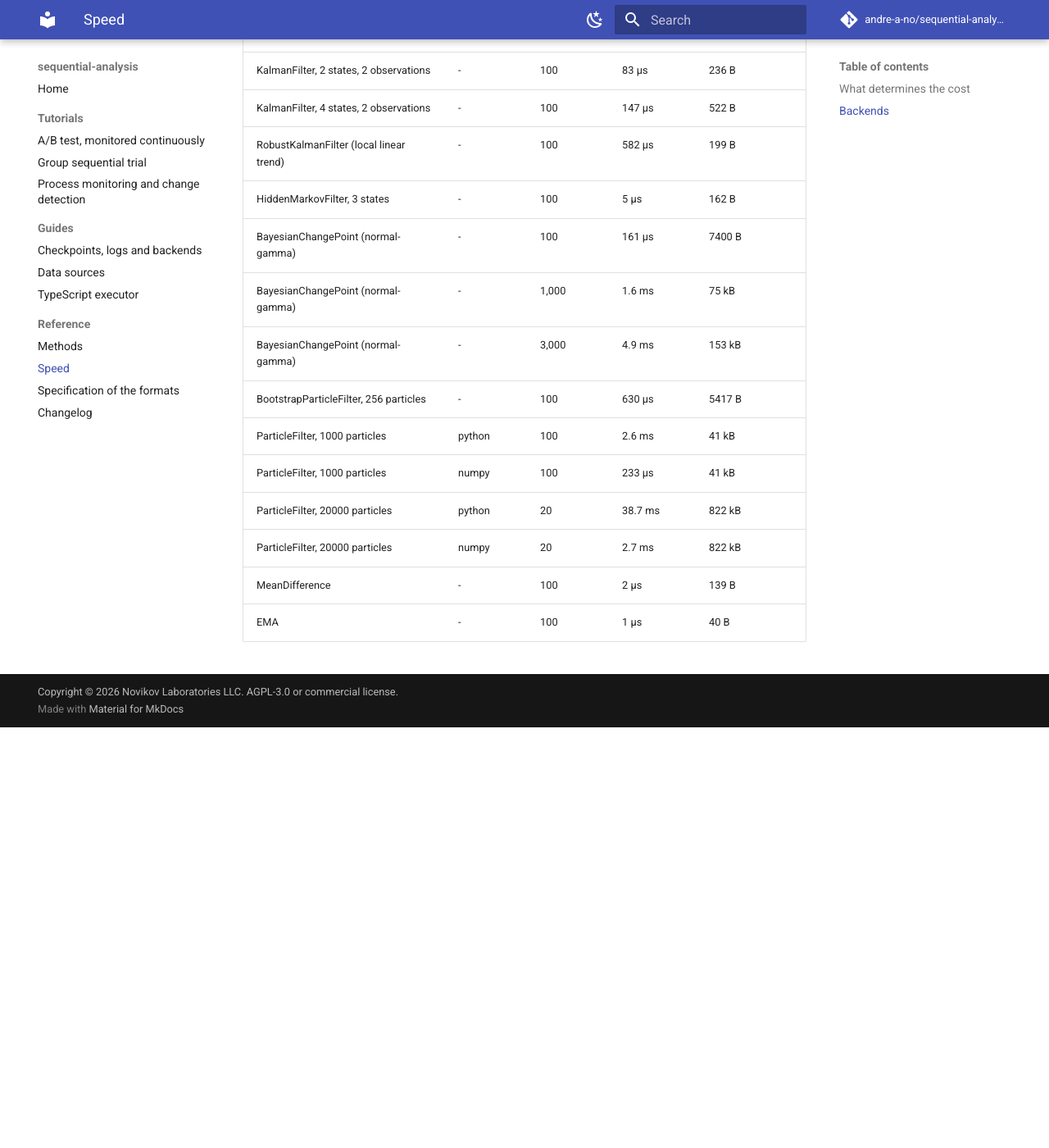
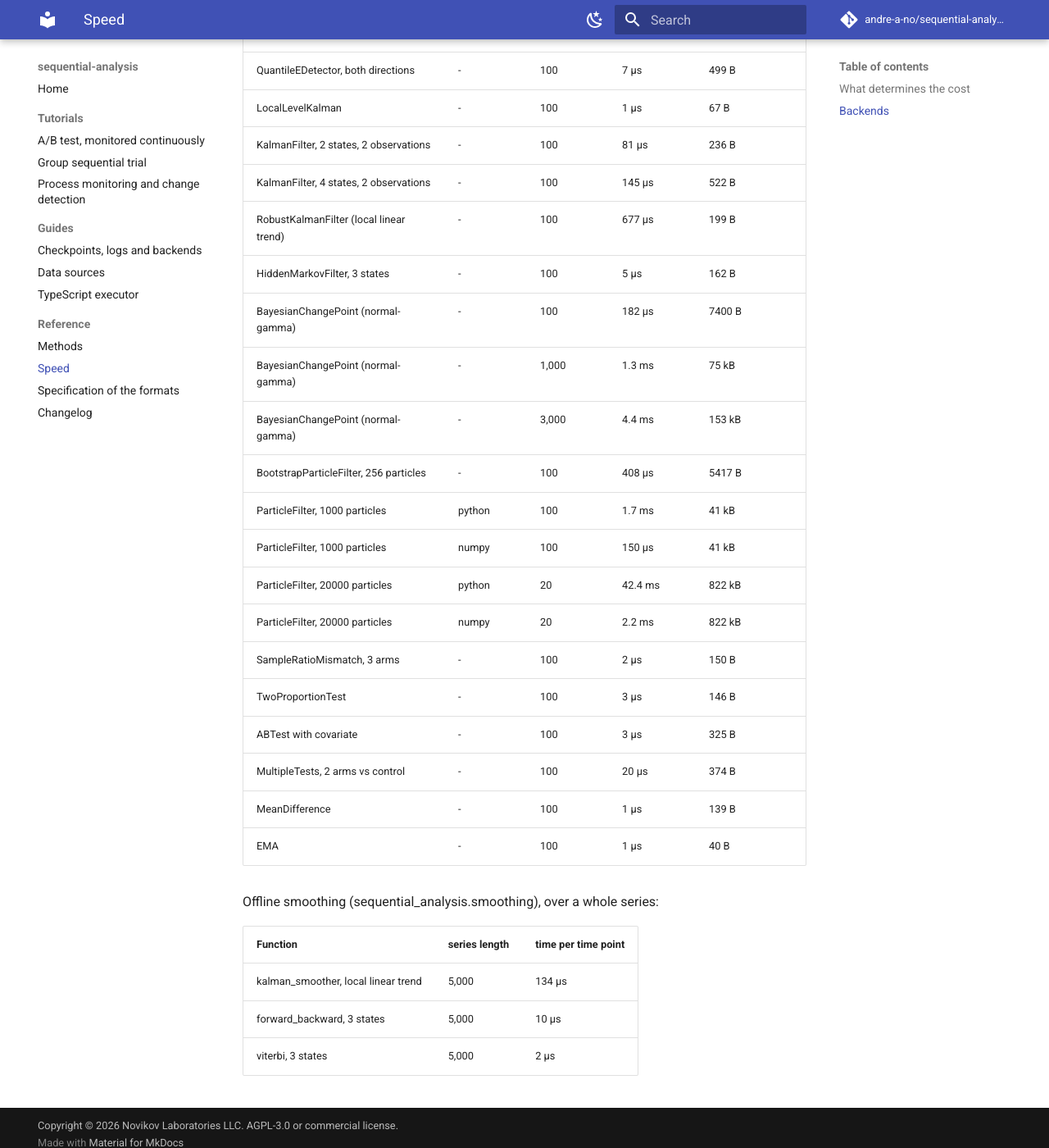
Before and after one commit to andre-a-no/seqinfer, an MkDocs documentation site: the page built from docs/performance.md, in a window 1280 px wide and 1400 px high, scrolled down 2679 px. Shown: the whole window at 82% size. Built offline with MkDocs 1.6.1 and Material for MkDocs 9.7.7, drawn with Linux system fonts in a browser that asks for light colours; comment, search, counter and statistics services are not loaded; before the commit the page ends 3566 px from its top, so only the background shows below that; some of the changed text lies outside the part shown.

Commit message:
Documentation of the new work: README, changelog, citation, paper, speed table
Co-Authored-By: Claude Opus 5.5 <noreply@anthropic.com>
Claude-Session: https://claude.ai/code/session_01CCcBwAFxJdR3qT5RWfTApD

```diff
--- a/PERFORMANCE.md
+++ b/PERFORMANCE.md
@@ -52,43 +52,57 @@ Measured with `python tools/benchmark.py --markdown` on CPython 3.13.16, numpy 2
 | PlanTest | - | 100 | 1 µs | 88 B |
 | GroupSequentialTest | - | 100 | 2 µs | 152 B |
 | NormalMixtureSPRT | - | 100 | 3 µs | 127 B |
-| TMixtureSPRT | - | 100 | 4 µs | 171 B |
-| BettingMeanTest | - | 100 | 3 µs | 179 B |
+| TMixtureSPRT | - | 100 | 5 µs | 171 B |
+| BettingMeanTest | - | 100 | 5 µs | 179 B |
 | SequentialSignTest | - | 100 | 3 µs | 177 B |
-| QuantileTest | - | 100 | 29 µs | 99 B |
-| QuantileTest | - | 10,000 | 116 µs | 106 B |
-| QuantileConfidenceSequence | - | 100 | 153 µs | 2150 B |
-| QuantileConfidenceSequence | - | 1,000 | 465 µs | 21 kB |
-| QuantileConfidenceSequence | - | 10,000 | 830 µs | 206 kB |
-| KernelTwoSampleTest | python | 100 | 70 µs | 4341 B |
-| KernelTwoSampleTest | python | 1,000 | 638 µs | 41 kB |
-| KernelTwoSampleTest | python | 10,000 | 5.6 ms | 413 kB |
+| QuantileTest | - | 100 | 28 µs | 99 B |
+| QuantileTest | - | 10,000 | 86 µs | 106 B |
+| QuantileConfidenceSequence | - | 100 | 157 µs | 2150 B |
+| QuantileConfidenceSequence | - | 1,000 | 302 µs | 21 kB |
+| QuantileConfidenceSequence | - | 10,000 | 550 µs | 206 kB |
+| KernelTwoSampleTest | python | 100 | 48 µs | 4341 B |
+| KernelTwoSampleTest | python | 1,000 | 425 µs | 41 kB |
+| KernelTwoSampleTest | python | 10,000 | 4.0 ms | 413 kB |
 | KernelTwoSampleTest | numpy | 100 | 20 µs | 4341 B |
-| KernelTwoSampleTest | numpy | 1,000 | 91 µs | 41 kB |
-| KernelTwoSampleTest | numpy | 10,000 | 672 µs | 413 kB |
-| BettingConfidenceSequence | python | 100 | 382 µs | 40 kB |
-| BettingConfidenceSequence | numpy | 100 | 103 µs | 40 kB |
-| CatoniConfidenceSequence | python | 100 | 243 µs | 2167 B |
-| CatoniConfidenceSequence | python | 1,000 | 2.0 ms | 21 kB |
-| CatoniConfidenceSequence | python | 3,000 | 7.8 ms | 62 kB |
-| CatoniConfidenceSequence | numpy | 100 | 193 µs | 2167 B |
-| CatoniConfidenceSequence | numpy | 1,000 | 554 µs | 21 kB |
-| CatoniConfidenceSequence | numpy | 3,000 | 1.4 ms | 62 kB |
+| KernelTwoSampleTest | numpy | 1,000 | 78 µs | 41 kB |
+| KernelTwoSampleTest | numpy | 10,000 | 769 µs | 413 kB |
+| BettingConfidenceSequence | python | 100 | 444 µs | 40 kB |
+| BettingConfidenceSequence | numpy | 100 | 134 µs | 40 kB |
+| CatoniConfidenceSequence | python | 100 | 275 µs | 2167 B |
+| CatoniConfidenceSequence | python | 1,000 | 2.3 ms | 21 kB |
+| CatoniConfidenceSequence | python | 3,000 | 6.0 ms | 62 kB |
+| CatoniConfidenceSequence | numpy | 100 | 155 µs | 2167 B |
+| CatoniConfidenceSequence | numpy | 1,000 | 446 µs | 21 kB |
+| CatoniConfidenceSequence | numpy | 3,000 | 1.1 ms | 62 kB |
 | AsymptoticConfidenceSequence | - | 100 | 2 µs | 141 B |
 | CUSUM | - | 100 | 1 µs | 38 B |
 | ShiryaevRoberts | - | 100 | 1 µs | 56 B |
+| MeanEDetector, both directions | - | 100 | 7 µs | 499 B |
+| QuantileEDetector, both directions | - | 100 | 7 µs | 499 B |
 | LocalLevelKalman | - | 100 | 1 µs | 67 B |
-| KalmanFilter, 2 states, 2 observations | - | 100 | 83 µs | 236 B |
-| KalmanFilter, 4 states, 2 observations | - | 100 | 147 µs | 522 B |
-| RobustKalmanFilter (local linear trend) | - | 100 | 582 µs | 199 B |
+| KalmanFilter, 2 states, 2 observations | - | 100 | 81 µs | 236 B |
+| KalmanFilter, 4 states, 2 observations | - | 100 | 145 µs | 522 B |
+| RobustKalmanFilter (local linear trend) | - | 100 | 677 µs | 199 B |
 | HiddenMarkovFilter, 3 states | - | 100 | 5 µs | 162 B |
-| BayesianChangePoint (normal-gamma) | - | 100 | 161 µs | 7400 B |
-| BayesianChangePoint (normal-gamma) | - | 1,000 | 1.6 ms | 75 kB |
-| BayesianChangePoint (normal-gamma) | - | 3,000 | 4.9 ms | 153 kB |
-| BootstrapParticleFilter, 256 particles | - | 100 | 630 µs | 5417 B |
-| ParticleFilter, 1000 particles | python | 100 | 2.6 ms | 41 kB |
-| ParticleFilter, 1000 particles | numpy | 100 | 233 µs | 41 kB |
-| ParticleFilter, 20000 particles | python | 20 | 38.7 ms | 822 kB |
-| ParticleFilter, 20000 particles | numpy | 20 | 2.7 ms | 822 kB |
-| MeanDifference | - | 100 | 2 µs | 139 B |
+| BayesianChangePoint (normal-gamma) | - | 100 | 182 µs | 7400 B |
+| BayesianChangePoint (normal-gamma) | - | 1,000 | 1.3 ms | 75 kB |
+| BayesianChangePoint (normal-gamma) | - | 3,000 | 4.4 ms | 153 kB |
+| BootstrapParticleFilter, 256 particles | - | 100 | 408 µs | 5417 B |
+| ParticleFilter, 1000 particles | python | 100 | 1.7 ms | 41 kB |
+| ParticleFilter, 1000 particles | numpy | 100 | 150 µs | 41 kB |
+| ParticleFilter, 20000 particles | python | 20 | 42.4 ms | 822 kB |
+| ParticleFilter, 20000 particles | numpy | 20 | 2.2 ms | 822 kB |
+| SampleRatioMismatch, 3 arms | - | 100 | 2 µs | 150 B |
+| TwoProportionTest | - | 100 | 3 µs | 146 B |
+| ABTest with covariate | - | 100 | 3 µs | 325 B |
+| MultipleTests, 2 arms vs control | - | 100 | 20 µs | 374 B |
+| MeanDifference | - | 100 | 1 µs | 139 B |
 | EMA | - | 100 | 1 µs | 40 B |
+
+Offline smoothing (sequential_analysis.smoothing), over a whole series:
+
+| Function | series length | time per time point |
+|---|---|---|
+| kalman_smoother, local linear trend | 5,000 | 134 µs |
+| forward_backward, 3 states | 5,000 | 10 µs |
+| viterbi, 3 states | 5,000 | 2 µs |
```
Also changed, not shown: CHANGELOG.md (+36 -2 lines), README.md (+12 -5 lines), 4 other files.
